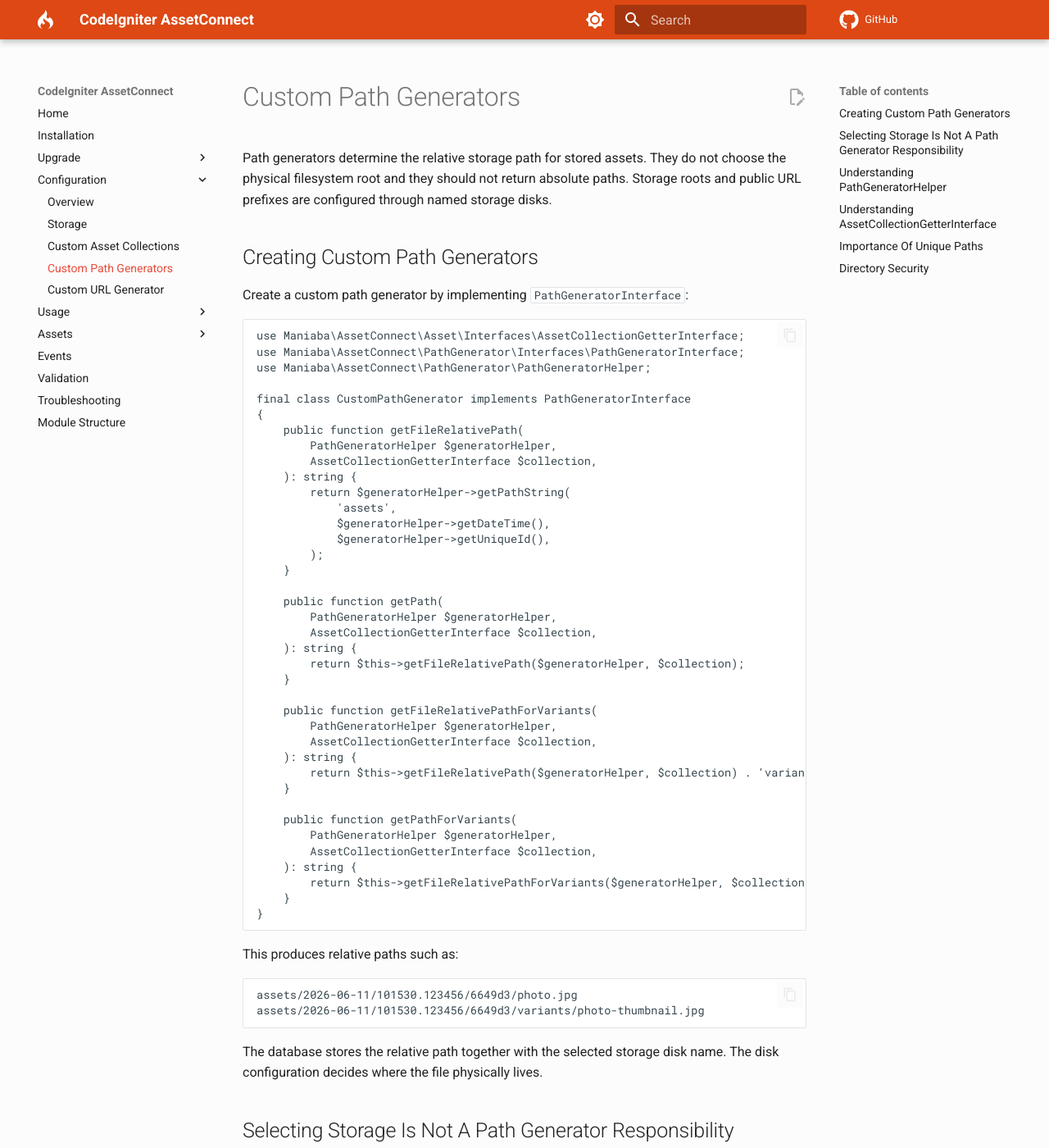
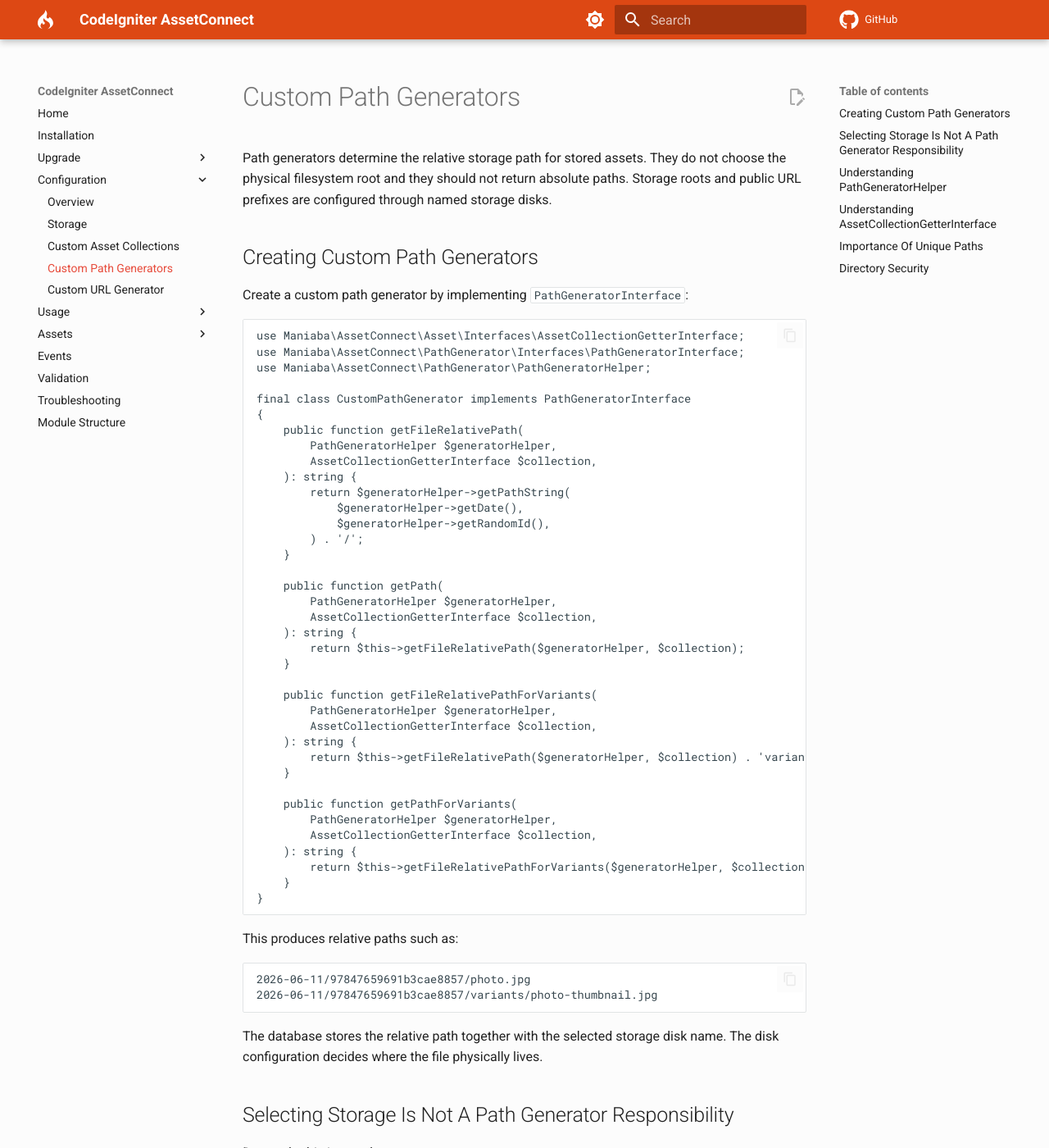
Before and after one commit to maniaba/asset-connect, an MkDocs documentation site: the page built from docs/custom-path-generators.md, in a window 1280 px wide and 1400 px high. Shown: the whole window at 82% size. Built offline with MkDocs 1.6.1 and Material for MkDocs 9.7.7, drawn with Linux system fonts in a browser that asks for light colours; comment, search, counter and statistics services are not loaded; the version menu is left out; a style sheet for code colours, icons or effects is not loaded; some of the changed text lies outside the part shown.

Commit message:
Update path generation to use random IDs and improve documentation for asset storage

````diff
--- a/docs/custom-path-generators.md
+++ b/docs/custom-path-generators.md
@@ -18,10 +18,9 @@ final class CustomPathGenerator implements PathGeneratorInterface
         AssetCollectionGetterInterface $collection,
     ): string {
         return $generatorHelper->getPathString(
-            'assets',
-            $generatorHelper->getDateTime(),
-            $generatorHelper->getUniqueId(),
-        );
+            $generatorHelper->getDate(),
+            $generatorHelper->getRandomId(),
+        ) . '/';
     }
 
     public function getPath(
@@ -50,8 +49,8 @@ final class CustomPathGenerator implements PathGeneratorInterface
 This produces relative paths such as:
 
 ```text
-assets/2026-06-11/101530.123456/6649d3/photo.jpg
-assets/2026-06-11/101530.123456/6649d3/variants/photo-thumbnail.jpg
+2026-06-11/97847659691b3cae8857/photo.jpg
+2026-06-11/97847659691b3cae8857/variants/photo-thumbnail.jpg
 ```
 
 The database stores the relative path together with the selected storage disk name. The disk configuration decides where the file physically lives.
@@ -98,19 +97,31 @@ The `PathGeneratorHelper` class provides methods for generating unique storage-r
    $uniqueId = $generatorHelper->getUniqueId();
    ```
 
-2. `getDateTime()`: Generates a date-time folder string.
+2. `getRandomId(int $length = 20)`: Generates a random hex ID suitable for short unique path segments.
+
+   ```php
+   $randomId = $generatorHelper->getRandomId();
+   ```
+
+3. `getDate()`: Gets the current date formatted as a folder name.
+
+   ```php
+   $dateFolder = $generatorHelper->getDate();
+   ```
+
+4. `getDateTime()`: Generates a date-time folder string.
 
    ```php
    $dateTimeFolder = $generatorHelper->getDateTime();
    ```
 
-3. `getTime()`: Gets the current time formatted as a string.
+5. `getTime()`: Gets the current time formatted as a string.
 
    ```php
    $timeString = $generatorHelper->getTime();
    ```
 
-4. `getPathString(string ...$segments)`: Joins path segments.
+6. `getPathString(string ...$segments)`: Joins path segments.
 
    ```php
    $path = $generatorHelper->getPathString('folder1', 'folder2', 'folder3');
@@ -132,10 +143,10 @@ The `AssetCollectionGetterInterface` is passed to path generator methods and pro
 
 Each stored asset should receive a unique relative path. This prevents uploads with the same file name from overwriting one another.
 
-Use `getUniqueId()` and `getDateTime()` to generate collision-resistant paths. A practical structure is:
+Use `getRandomId()` and `getDate()` to generate readable collision-resistant paths. A practical structure is:
 
 ```text
-assets/{date}/{time-or-id}/{file-name}
+{date}/{random-id}/{file-name}
 ```
 
 ## Directory Security
````
Also changed, not shown: docs/basic-usage.md (+1 -1 lines), docs/examples.md (+1 -1 lines), docs/module-structure.md (+1 -1 lines), docs/storage.md (+1 -1 lines), 4 other files.
